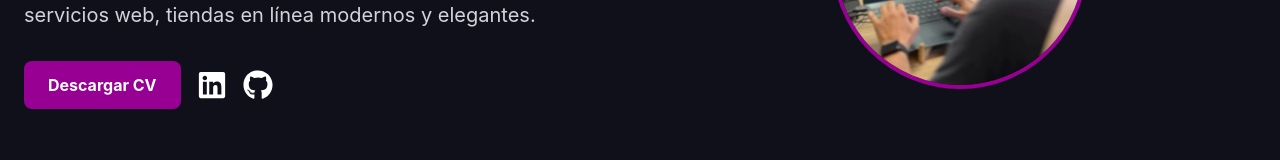
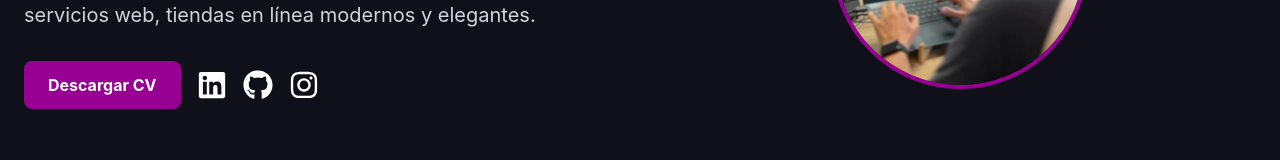
Before and after one commit to JoseSimonDiaz/miPortfolio, a React (Vite) app: page / in a window 1280 px wide. Shown: the part 479-639 px from the top of the page. Built offline with nearby package versions, Linux system fonts and the light colour scheme.

Commit message:
implemento icono de instagram

```diff
--- a/src/components/Hero.jsx
+++ b/src/components/Hero.jsx
@@ -1,8 +1,8 @@
 import { motion } from 'framer-motion';
-import { FaGithub, FaLinkedin } from 'react-icons/fa';
-import '../css/hero.css'
-import cv from '../../public/downloads/cv_JoseDiaz.pdf'
-import Me from '../../public/images/me.jpg'
+import { FaGithub, FaLinkedin, FaInstagram } from 'react-icons/fa'; // Importa FaInstagram
+import '../css/hero.css';
+import cv from '../../public/downloads/cv_JoseDiaz.pdf';
+import Me from '../../public/images/me.jpg';
 
 const Hero = () => {
   return (
@@ -76,6 +76,16 @@ const Hero = () => {
                 >
                   <FaGithub />
                 </motion.a>
+                <motion.a
+                  href="https://www.instagram.com/joseep3/?hl=es"
+                  target="_blank"
+                  rel="noopener noreferrer"
+                  className="text-2xl sm:text-3xl hover:text-[#980094] transition-colors"
+                  whileHover={{ scale: 1.2 }}
+                  whileTap={{ scale: 0.9 }}
+                >
+                  <FaInstagram />
+                </motion.a>
               </div>
             </motion.div>
           </motion.div>
```
